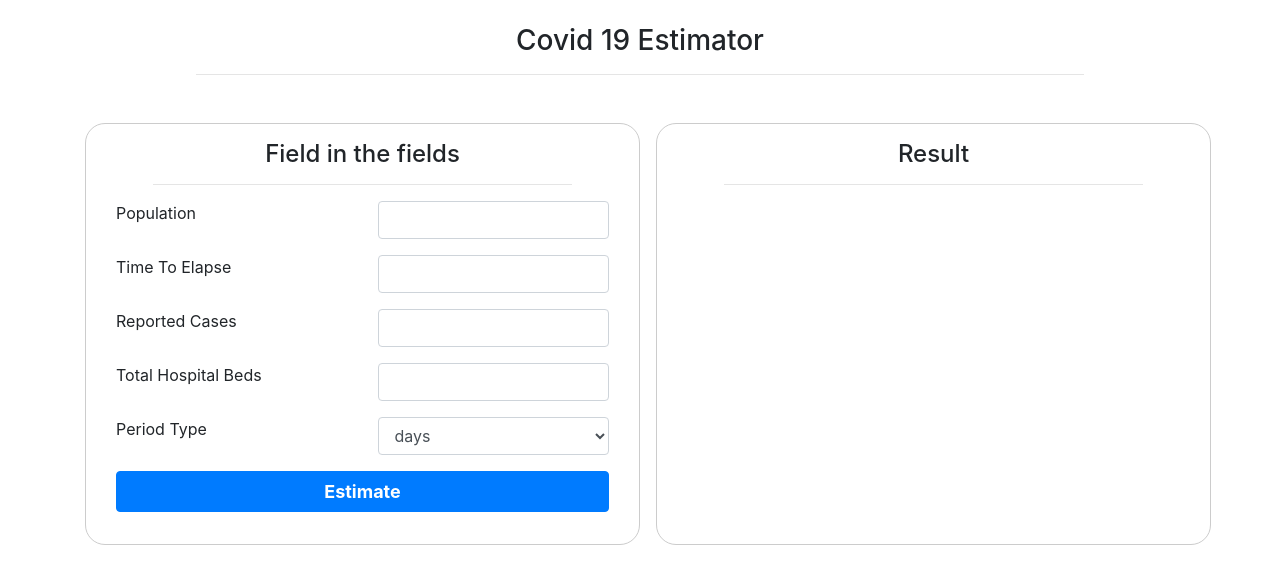
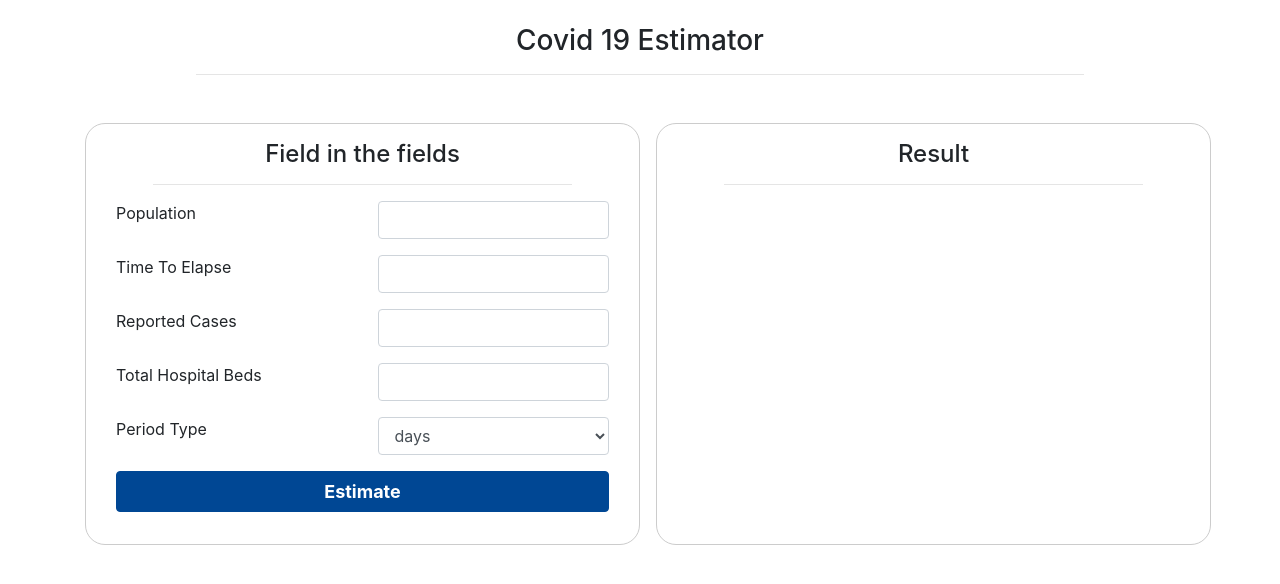
Before and after one commit to cliffordten/cliffordten.github, a plain HTML site: page index.html in a window 1280 px wide. Drawn offline with Linux system fonts and the light colour scheme.

Commit message:
light house

```diff
--- a/css/style.css
+++ b/css/style.css
@@ -43,6 +43,8 @@ h4 {
   width: 100%;
   font-size: 18px;
   font-weight: bolder;
+  background-color: #004794 !important;
+  border-color: #004794 !important;
 }
 .hr {
   margin-bottom: 3em;
```
